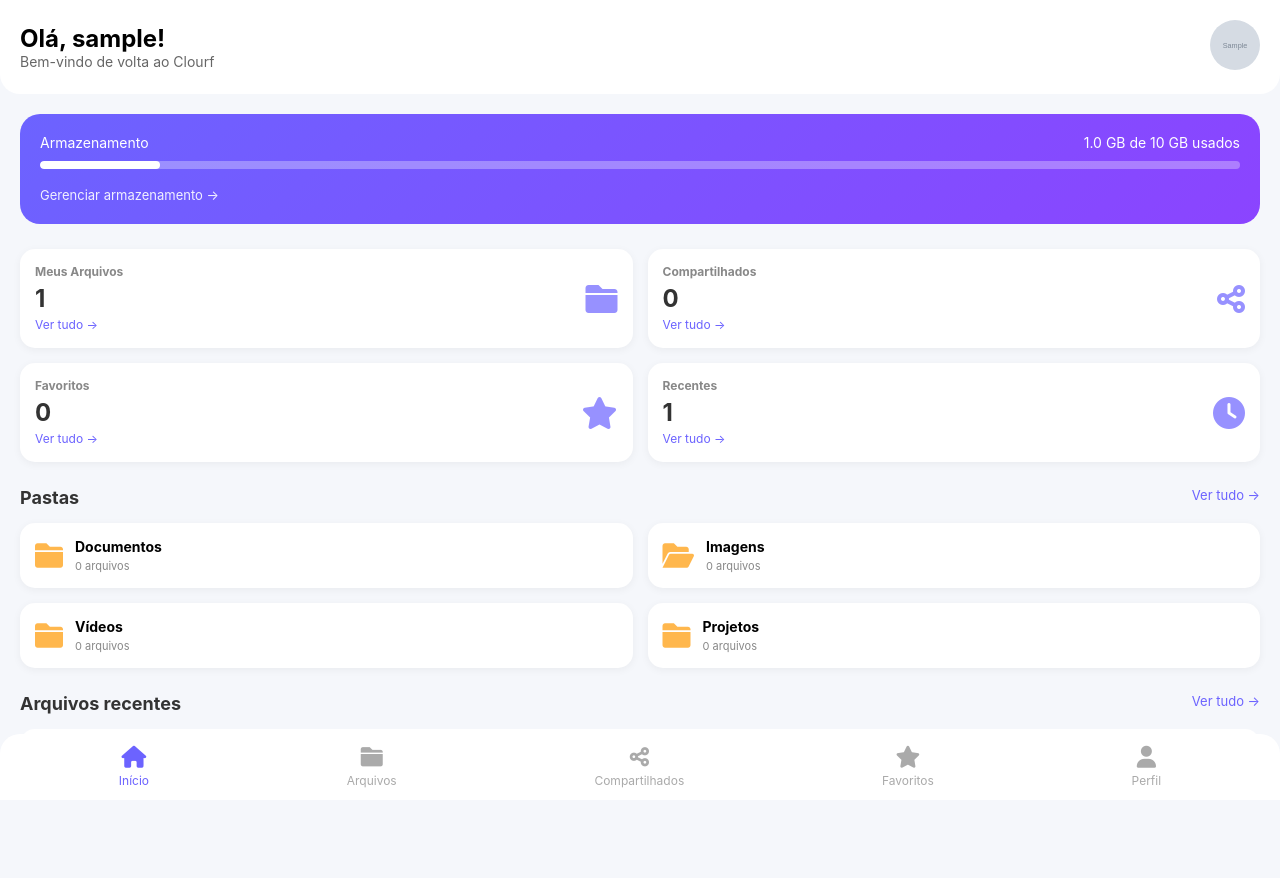
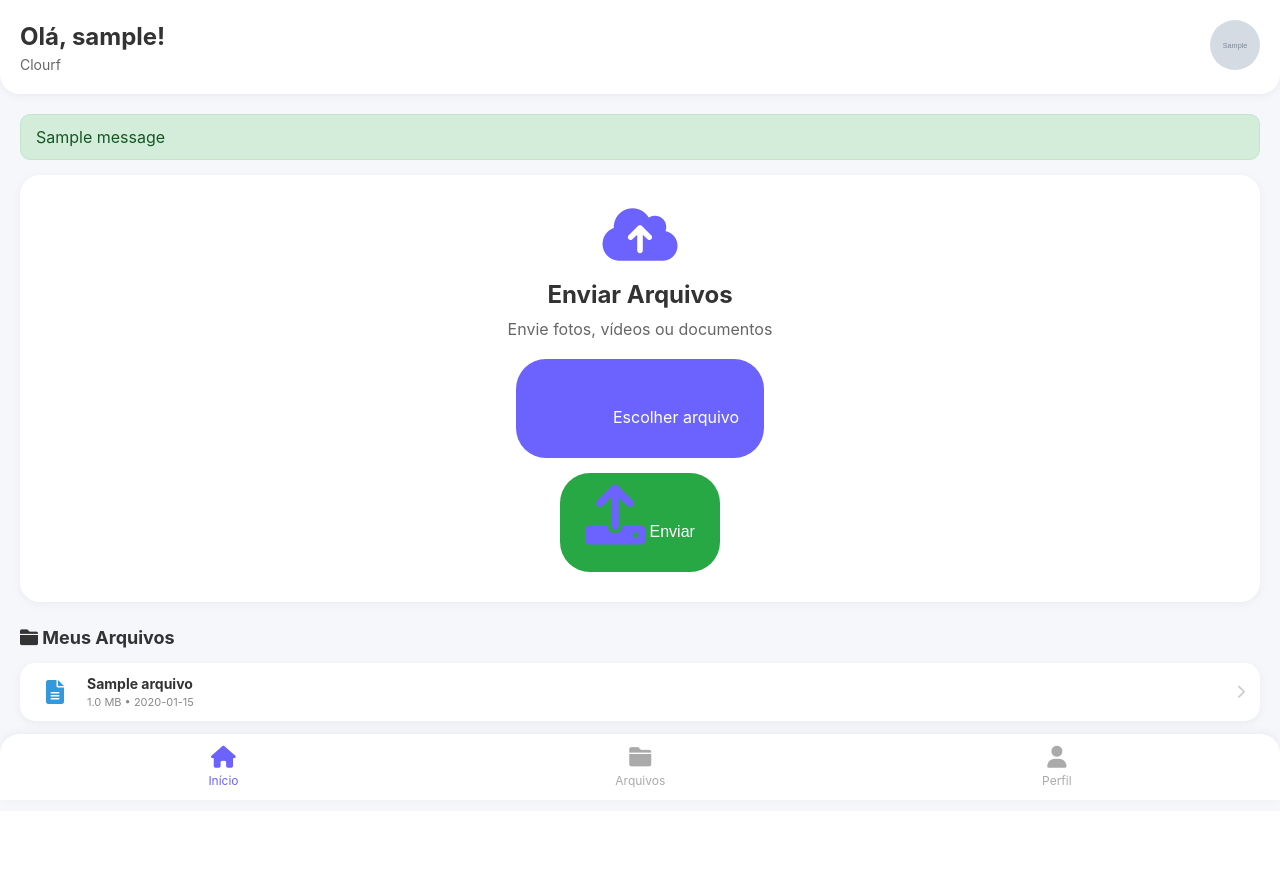
Before and after one commit to Desquek/Clourf-, a Flask app: page /dashboard in a window 1280 px wide. After the commit the page ends 801 px from the top, so only its background shows below. Run offline with Flask 3, Linux system fonts and the light colour scheme; the visitor is signed in with stand-in values (Sample User, id 1); tables that the repository leaves empty hold one stand-in row (values such as "Sample post"); grey boxes marked "Sample" are stand-in pictures; one stand-in notice (Sample message) is shown.

Commit message:
Atualizar o dashboard.html

```diff
--- a/templates/dashboard.html
+++ b/templates/dashboard.html
@@ -9,16 +9,19 @@
         * { margin: 0; padding: 0; box-sizing: border-box; }
         body { font-family: -apple-system, BlinkMacSystemFont, 'Segoe UI', Roboto, sans-serif; background: #f5f7fb; padding-bottom: 70px; }
 
-        .header { background: white; padding: 20px; border-bottom-left-radius: 20px; border-bottom-right-radius: 20px; display: flex; justify-content: space-between; align-items: center; }
-        .header h1 { font-size: 24px; }
-        .header p { color: #666; font-size: 14px; }
-        .user-avatar { width: 50px; height: 50px; border-radius: 25px; object-fit: cover; }
-        .user-avatar-placeholder { width: 50px; height: 50px; border-radius: 25px; background: #6C63FF; display: flex; align-items: center; justify-content: center; }
+        /* Header */
+        .header { background: white; padding: 20px; border-bottom-left-radius: 20px; border-bottom-right-radius: 20px; display: flex; justify-content: space-between; align-items: center; box-shadow: 0 2px 10px rgba(0,0,0,0.05); }
+        .header h1 { font-size: 24px; color: #333; }
+        .header p { color: #666; font-size: 14px; margin-top: 5px; }
+
+        /* Avatar clicável */
+        .user-avatar { width: 50px; height: 50px; border-radius: 25px; object-fit: cover; cursor: pointer; }
+        .user-avatar-placeholder { width: 50px; height: 50px; border-radius: 25px; background: #6C63FF; display: flex; align-items: center; justify-content: center; cursor: pointer; }
         .user-avatar-placeholder i { font-size: 28px; color: white; }
 
-        .menu-button { background: none; border: none; font-size: 28px; cursor: pointer; padding: 5px 10px; border-radius: 10px; transition: background 0.3s; }
-        .menu-button:hover { background: #f0f0f0; }
-        .dropdown-menu { display: none; position: absolute; right: 0; top: 55px; background: white; border-radius: 12px; box-shadow: 0 4px 20px rgba(0,0,0,0.15); min-width: 160px; z-index: 100; overflow: hidden; }
+        /* Dropdown menu (três pontinhos) */
+        .avatar-container { position: relative; }
+        .dropdown-menu { display: none; position: absolute; right: 0; top: 60px; background: white; border-radius: 12px; box-shadow: 0 4px 20px rgba(0,0,0,0.15); min-width: 160px; z-index: 100; overflow: hidden; }
         .dropdown-menu a { display: block; padding: 12px 20px; text-decoration: none; color: #333; border-bottom: 1px solid #eee; transition: background 0.2s; }
         .dropdown-menu a:hover { background: #f5f5f5; }
         .dropdown-menu a:last-child { border-bottom: none; }
@@ -27,195 +30,139 @@
 
         .container { padding: 20px; }
 
-        .storage-card { background: linear-gradient(135deg, #6C63FF, #8B44FF); border-radius: 20px; padding: 20px; margin-bottom: 25px; color: white; }
-        .storage-stats { display: flex; justify-content: space-between; margin-bottom: 10px; font-size: 14px; }
-        .progress-bar { background: rgba(255,255,255,0.3); border-radius: 10px; height: 8px; overflow: hidden; margin-bottom: 15px; }
-        .progress-fill { background: white; width: 0%; height: 100%; border-radius: 10px; transition: width 0.3s; }
-        .storage-link { color: white; text-decoration: none; font-size: 13px; opacity: 0.9; }
+        /* Card de Upload */
+        .upload-card { background: white; border-radius: 20px; padding: 30px; text-align: center; box-shadow: 0 2px 10px rgba(0,0,0,0.05); margin-bottom: 25px; }
+        .upload-card i { font-size: 60px; color: #6C63FF; margin-bottom: 15px; }
+        .upload-card h2 { margin-bottom: 10px; color: #333; }
+        .upload-card p { color: #666; margin-bottom: 20px; }
+        .file-input { display: none; }
+        .upload-label { background: #6C63FF; color: white; padding: 12px 25px; border-radius: 30px; cursor: pointer; display: inline-block; margin-bottom: 15px; font-size: 16px; transition: background 0.2s; }
+        .upload-label:hover { background: #5a52e0; }
+        .upload-btn { background: #28a745; color: white; border: none; padding: 12px 25px; border-radius: 30px; cursor: pointer; font-size: 16px; transition: background 0.2s; }
+        .upload-btn:hover { background: #218838; }
 
-        .stats-grid { display: grid; grid-template-columns: repeat(2, 1fr); gap: 15px; margin-bottom: 25px; }
-        .stat-card { background: white; padding: 15px; border-radius: 15px; display: flex; justify-content: space-between; align-items: center; box-shadow: 0 2px 8px rgba(0,0,0,0.05); }
-        .stat-info h4 { font-size: 12px; color: #888; margin-bottom: 5px; }
-        .stat-number { font-size: 24px; font-weight: bold; color: #333; }
-        .stat-link { color: #6C63FF; text-decoration: none; font-size: 12px; }
-        .stat-icon { font-size: 32px; color: #6C63FF; opacity: 0.7; }
+        /* Lista de arquivos */
+        .section-title { margin: 20px 0 15px; }
+        .section-title h3 { font-size: 18px; color: #333; }
 
-        .section-title { display: flex; justify-content: space-between; margin: 20px 0 15px; }
-        .section-title h3 { font-size: 18px; color: #333; }
-        .section-title a { color: #6C63FF; text-decoration: none; font-size: 13px; }
+        .arquivos-list { background: white; border-radius: 15px; overflow: hidden; box-shadow: 0 2px 10px rgba(0,0,0,0.05); }
+        .arquivo-item { display: flex; align-items: center; gap: 12px; padding: 12px 15px; border-bottom: 1px solid #eee; text-decoration: none; transition: background 0.2s; }
+        .arquivo-item:last-child { border-bottom: none; }
+        .arquivo-item:hover { background: #f9f9f9; }
 
-        .pastas-grid { display: grid; grid-template-columns: repeat(2, 1fr); gap: 15px; margin-bottom: 25px; }
-        .pasta-item { background: white; padding: 15px; border-radius: 15px; display: flex; align-items: center; gap: 12px; box-shadow: 0 2px 8px rgba(0,0,0,0.05); cursor: pointer; text-decoration: none; color: inherit; transition: transform 0.2s; }
-        .pasta-item:hover { transform: scale(0.98); }
-        .pasta-icon { font-size: 28px; color: #FFB74D; }
-        .pasta-info h4 { font-size: 14px; margin-bottom: 4px; }
-        .pasta-info p { font-size: 11px; color: #888; }
+        .arquivo-icon { font-size: 24px; width: 40px; text-align: center; }
+        .fa-file-image { color: #2ecc71; }
+        .fa-file-video { color: #e67e22; }
+        .fa-file-pdf { color: #e74c3c; }
+        .fa-file-alt { color: #3498db; }
 
-        .recentes-list { background: white; border-radius: 15px; overflow: hidden; }
-        .arquivo-item { display: flex; align-items: center; gap: 12px; padding: 12px 15px; border-bottom: 1px solid #eee; text-decoration: none; color: inherit; }
         .arquivo-info { flex: 1; }
-        .arquivo-info h4 { font-size: 14px; margin-bottom: 3px; }
+        .arquivo-info h4 { font-size: 14px; margin-bottom: 3px; color: #333; }
         .arquivo-info p { font-size: 11px; color: #888; }
 
-        .empty-state { padding: 40px; text-align: center; color: #888; }
-        .empty-state i { font-size: 48px; margin-bottom: 10px; }
-        .upload-btn { display: inline-block; margin-top: 15px; padding: 10px 20px; background: #6C63FF; color: white; border-radius: 25px; text-decoration: none; }
+        .fa-chevron-right { color: #ccc; font-size: 14px; }
 
-        .bottom-menu { position: fixed; bottom: 0; left: 0; right: 0; background: white; display: flex; justify-content: space-around; padding: 12px 20px; border-top-left-radius: 20px; border-top-right-radius: 20px; }
+        /* Estado vazio */
+        .empty-state { text-align: center; padding: 40px; color: #888; }
+        .empty-state i { font-size: 48px; margin-bottom: 10px; color: #ccc; }
+
+        /* Menu inferior */
+        .bottom-menu { position: fixed; bottom: 0; left: 0; right: 0; background: white; display: flex; justify-content: space-around; padding: 12px 20px; border-top-left-radius: 20px; border-top-right-radius: 20px; box-shadow: 0 -2px 10px rgba(0,0,0,0.05); }
         .menu-item { display: flex; flex-direction: column; align-items: center; gap: 5px; text-decoration: none; color: #aaa; font-size: 12px; transition: color 0.2s; }
         .menu-item i { font-size: 22px; }
         .menu-item.active { color: #6C63FF; }
         .menu-item:hover { color: #6C63FF; }
 
-        .fa-file-image { color: #2ecc71; }
-        .fa-file-video { color: #e67e22; }
-        .fa-file-pdf { color: #e74c3c; }
-        .fa-file-alt { color: #3498db; }
+        /* Alertas */
+        .alert { padding: 12px 15px; border-radius: 10px; margin-bottom: 15px; }
+        .alert-success { background: #d4edda; color: #155724; border: 1px solid #c3e6cb; }
     </style>
 </head>
 <body>
     <div class="header">
         <div>
             <h1>Olá, {{ session['username'] }}!</h1>
-            <p>Bem-vindo de volta ao Clourf</p>
+            <p>Clourf</p>
         </div>
-        <div style="position: relative;">
+        <div class="avatar-container">
             {% if user_foto %}
-                <img src="{{ user_foto }}" class="user-avatar" alt="Foto" style="cursor: pointer;" onclick="toggleMenu()">
+                <img src="{{ user_foto }}" class="user-avatar" onclick="toggleMenu()">
             {% else %}
-                <div class="user-avatar-placeholder" style="cursor: pointer;" onclick="toggleMenu()">
+                <div class="user-avatar-placeholder" onclick="toggleMenu()">
                     <i class="fas fa-user"></i>
                 </div>
             {% endif %}
             <div id="dropdownMenu" class="dropdown-menu">
-                <a href="/perfil"><i class="fas fa-user"></i> Meu Perfil</a>
-                <a href="/configuracoes"><i class="fas fa-cog"></i> Configurações</a>
-                <a href="/logout" class="logout"><i class="fas fa-sign-out-alt"></i> Sair</a>
+                <a href="/perfil"><i class="fas fa-user"></i> Perfil</a>
+                <a href="#" onclick="logout()"><i class="fas fa-sign-out-alt"></i> Sair</a>
             </div>
         </div>
     </div>
 
     <div class="container">
-        <!-- Card de Armazenamento -->
-        <div class="storage-card">
-            <div class="storage-stats">
-                <span>Armazenamento</span>
-                <span>{{ espaco_usado }} GB de 10 GB usados</span>
-            </div>
-            <div class="progress-bar">
-                <div class="progress-fill" style="width: {{ (espaco_usado / 10 * 100) if espaco_usado else 0 }}%"></div>
-            </div>
-            <a href="#" class="storage-link">Gerenciar armazenamento →</a>
+        <!-- Mensagens flash -->
+        {% with messages = get_flashed_messages() %}
+            {% if messages %}
+                {% for message in messages %}
+                    <div class="alert alert-success">{{ message }}</div>
+                {% endfor %}
+            {% endif %}
+        {% endwith %}
+
+        <!-- Card de Upload -->
+        <div class="upload-card">
+            <i class="fas fa-cloud-upload-alt"></i>
+            <h2>Enviar Arquivos</h2>
+            <p>Envie fotos, vídeos ou documentos</p>
+            <form method="POST" action="/upload" enctype="multipart/form-data">
+                <input type="file" name="file" id="file" class="file-input" required>
+                <label for="file" class="upload-label">
+                    <i class="fas fa-folder-open"></i> Escolher arquivo
+                </label>
+                <br>
+                <button type="submit" class="upload-btn">
+                    <i class="fas fa-upload"></i> Enviar
+                </button>
+            </form>
         </div>
 
-        <!-- Cards de estatísticas -->
-        <div class="stats-grid">
-            <div class="stat-card">
-                <div class="stat-info">
-                    <h4>Meus Arquivos</h4>
-                    <div class="stat-number">{{ total_arquivos }}</div>
-                    <a href="/meus-arquivos" class="stat-link">Ver tudo →</a>
-                </div>
-                <i class="fas fa-folder stat-icon"></i>
-            </div>
-            <div class="stat-card">
-                <div class="stat-info">
-                    <h4>Compartilhados</h4>
-                    <div class="stat-number">0</div>
-                    <a href="#" class="stat-link">Ver tudo →</a>
-                </div>
-                <i class="fas fa-share-alt stat-icon"></i>
-            </div>
-            <div class="stat-card">
-                <div class="stat-info">
-                    <h4>Favoritos</h4>
-                    <div class="stat-number">0</div>
-                    <a href="/favoritos" class="stat-link">Ver tudo →</a>
-                </div>
-                <i class="fas fa-star stat-icon"></i>
-            </div>
-            <div class="stat-card">
-                <div class="stat-info">
-                    <h4>Recentes</h4>
-                    <div class="stat-number">{{ arquivos|length }}</div>
-                    <a href="/meus-arquivos" class="stat-link">Ver tudo →</a>
-                </div>
-                <i class="fas fa-clock stat-icon"></i>
-            </div>
+        <!-- Meus Arquivos -->
+        <div class="section-title">
+            <h3><i class="fas fa-folder"></i> Meus Arquivos</h3>
         </div>
 
-        <!-- Pastas clicáveis -->
-        <div class="section-title">
-            <h3>Pastas</h3>
-            <a href="#">Ver tudo →</a>
-        </div>
-        <div class="pastas-grid">
-            <a href="/pasta/1" class="pasta-item">
-                <i class="fas fa-folder pasta-icon"></i>
-                <div class="pasta-info">
-                    <h4>Documentos</h4>
-                    <p>{{ documentos_count }} arquivos</p>
-                </div>
-            </a>
-            <a href="/pasta/2" class="pasta-item">
-                <i class="fas fa-folder-open pasta-icon"></i>
-                <div class="pasta-info">
-                    <h4>Imagens</h4>
-                    <p>{{ imagens_count }} arquivos</p>
-                </div>
-            </a>
-            <a href="/pasta/3" class="pasta-item">
-                <i class="fas fa-folder pasta-icon"></i>
-                <div class="pasta-info">
-                    <h4>Vídeos</h4>
-                    <p>{{ videos_count }} arquivos</p>
-                </div>
-            </a>
-            <a href="/pasta/4" class="pasta-item">
-                <i class="fas fa-folder pasta-icon"></i>
-                <div class="pasta-info">
-                    <h4>Projetos</h4>
-                    <p>0 arquivos</p>
-                </div>
-            </a>
-        </div>
-
-        <!-- Arquivos Recentes -->
-        <div class="section-title">
-            <h3>Arquivos recentes</h3>
-            <a href="/meus-arquivos">Ver tudo →</a>
-        </div>
-
-        <div class="recentes-list">
+        <div class="arquivos-list" id="arquivosList">
             {% if arquivos and arquivos|length > 0 %}
-                {% for arquivo in arquivos[:5] %}
-                <a href="/visualizar/{{ arquivo[0] }}" class="arquivo-item">
-                    {% if arquivo[2] == 'foto' %}
-                        <i class="fas fa-file-image" style="font-size: 22px;"></i>
-                    {% elif arquivo[2] == 'video' %}
-                        <i class="fas fa-file-video" style="font-size: 22px;"></i>
-                    {% elif 'pdf' in arquivo[1].lower() %}
-                        <i class="fas fa-file-pdf" style="font-size: 22px;"></i>
-                    {% else %}
-                        <i class="fas fa-file-alt" style="font-size: 22px;"></i>
-                    {% endif %}
+                {% for arquivo in arquivos[:10] %}
+                <a href="{{ url_for('visualizar', arquivo_id=arquivo[0]) }}" class="arquivo-item">
+                    <div class="arquivo-icon">
+                        {% if arquivo[2] == 'foto' %}
+                            <i class="fas fa-file-image"></i>
+                        {% elif arquivo[2] == 'video' %}
+                            <i class="fas fa-file-video"></i>
+                        {% elif 'pdf' in arquivo[1].lower() %}
+                            <i class="fas fa-file-pdf"></i>
+                        {% else %}
+                            <i class="fas fa-file-alt"></i>
+                        {% endif %}
+                    </div>
                     <div class="arquivo-info">
                         <h4>{{ arquivo[1] }}</h4>
-                        <p>{{ arquivo[3] }} MB • {{ arquivo[4][:10] }}</p>
+                        <p>{{ arquivo[3] }} MB • {{ arquivo[4][:10] if arquivo[4] else 'Data desconhecida' }}</p>
                     </div>
+                    <i class="fas fa-chevron-right"></i>
                 </a>
                 {% endfor %}
             {% else %}
                 <div class="empty-state">
                     <i class="fas fa-cloud-upload-alt"></i>
-                    <p>Nenhum arquivo enviado ainda</p>
-                    <a href="/upload-page" class="upload-btn">Enviar primeiro arquivo →</a>
+                    <p>Nenhum arquivo ainda</p>
+                    <p style="font-size: 12px; margin-top: 10px;">Use o formulário acima para enviar</p>
                 </div>
             {% endif %}
         </div>
     </div>
 
-    <!-- Menu inferior -->
     <div class="bottom-menu">
         <a href="/dashboard" class="menu-item active">
             <i class="fas fa-home"></i>
@@ -224,14 +171,6 @@
         <a href="/meus-arquivos" class="menu-item">
             <i class="fas fa-folder"></i>
             <span>Arquivos</span>
-        </a>
-        <a href="#" class="menu-item">
-            <i class="fas fa-share-alt"></i>
-            <span>Compartilhados</span>
-        </a>
-        <a href="/favoritos" class="menu-item">
-            <i class="fas fa-star"></i>
-            <span>Favoritos</span>
         </a>
         <a href="/perfil" class="menu-item">
             <i class="fas fa-user"></i>
@@ -242,15 +181,31 @@
     <script>
         function toggleMenu() {
             var menu = document.getElementById('dropdownMenu');
-            menu.style.display = menu.style.display === 'none' ? 'block' : 'none';
+            if (menu.style.display === 'none' || menu.style.display === '') {
+                menu.style.display = 'block';
+            } else {
+                menu.style.display = 'none';
+            }
+        }
+
+        function logout() {
+            window.location.href = '/logout';
         }
 
         // Fechar menu ao clicar fora
         document.addEventListener('click', function(event) {
             var menu = document.getElementById('dropdownMenu');
-            var avatar = document.querySelector('.header > div:last-child > div, .header > div:last-child > img');
-            if (avatar && !avatar.contains(event.target) && !menu.contains(event.target)) {
+            var avatar = document.querySelector('.avatar-container');
+            if (avatar && !avatar.contains(event.target) && menu) {
                 menu.style.display = 'none';
+            }
+        });
+
+        // Mostrar nome do arquivo selecionado
+        document.getElementById('file').addEventListener('change', function(e) {
+            if(e.target.files.length > 0) {
+                var nome = e.target.files[0].name;
+                alert('Arquivo selecionado: ' + nome);
             }
         });
     </script>
```
